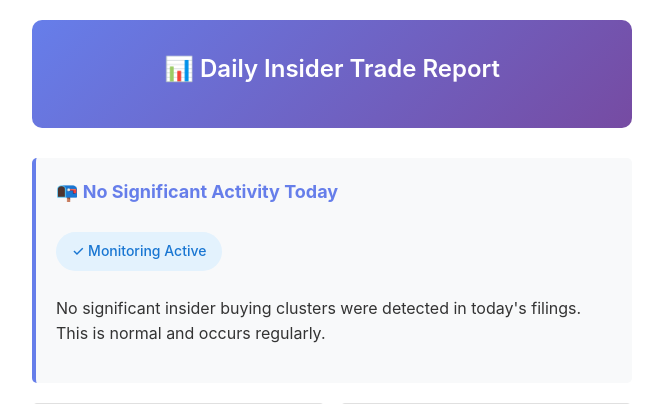
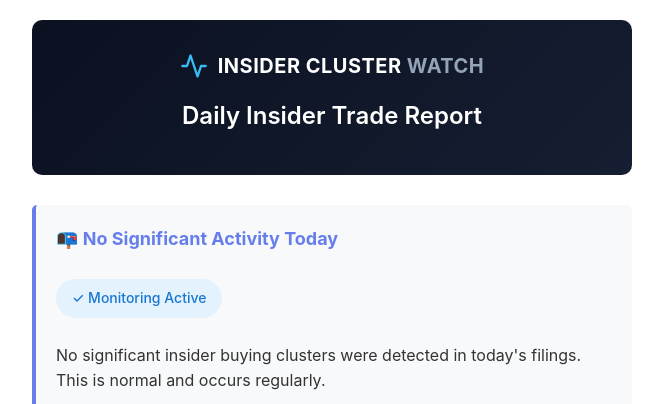
Before and after one commit to Samie-mirghani/insider-cluster-watch, a Python web app: template templates/no_activity_report.html in a window 1280 px wide. Shown: the top 404 px of the page, without its empty margins (308-971 px from the left). Run offline with Jinja, Linux system fonts and the light colour scheme; the template is opened without the code that fills it, so the values that code supplies are empty.

Commit message:
Replace email header emojis with Insider Cluster Watch logo
Update all email templates to use the SVG heartbeat logo with
"INSIDER CLUSTER WATCH" branding instead of emoji icons:
- daily_report.html: 📈 → logo + dark theme header
- weekly_performance.html: 📊 → logo
- urgent_alert.html: 🚨 → logo (kept URGENT ALERT badge)
- no_activity_report.html: 📊 → logo + dark theme header

The new headers match the dashboard branding with the pulse line
SVG icon and consistent styling.

```diff
--- a/templates/no_activity_report.html
+++ b/templates/no_activity_report.html
@@ -121,8 +121,12 @@
   </style>
 </head>
 <body>
-  <div class="header">
-    <h1>📊 Daily Insider Trade Report</h1>
+  <div class="header" style="background: linear-gradient(135deg, #0b1120 0%, #151e32 100%);">
+    <div style="display: inline-flex; align-items: center; gap: 10px; margin-bottom: 15px;">
+      <svg xmlns="http://www.w3.org/2000/svg" width="28" height="28" viewBox="0 0 24 24" fill="none" stroke="#38bdf8" stroke-width="2" stroke-linecap="round" stroke-linejoin="round"><polyline points="22 12 18 12 15 21 9 3 6 12 2 12"></polyline></svg>
+      <span style="font-size: 20px; font-weight: 700; letter-spacing: 0.5px;">INSIDER CLUSTER <span style="color: #94a3b8;">WATCH</span></span>
+    </div>
+    <h1>Daily Insider Trade Report</h1>
     <p>{{ date }}</p>
   </div>
 
--- a/templates/weekly_performance.html
+++ b/templates/weekly_performance.html
@@ -556,7 +556,11 @@
   <div class="container">
     <!-- Header -->
     <div class="header">
-      <h1>📊 Weekly Performance Report</h1>
+      <div style="display: inline-flex; align-items: center; gap: 10px; margin-bottom: 15px;">
+        <svg xmlns="http://www.w3.org/2000/svg" width="28" height="28" viewBox="0 0 24 24" fill="none" stroke="#38bdf8" stroke-width="2" stroke-linecap="round" stroke-linejoin="round"><polyline points="22 12 18 12 15 21 9 3 6 12 2 12"></polyline></svg>
+        <span style="font-size: 20px; font-weight: 700; letter-spacing: 0.5px;">INSIDER CLUSTER <span style="color: #94a3b8;">WATCH</span></span>
+      </div>
+      <h1>Weekly Performance Report</h1>
       <p class="subtitle">{{ date }}</p>
     </div>
 
```
Also changed, not shown: templates/daily_report.html (+6 -2 lines), templates/urgent_alert.html (+9 -1 lines).
